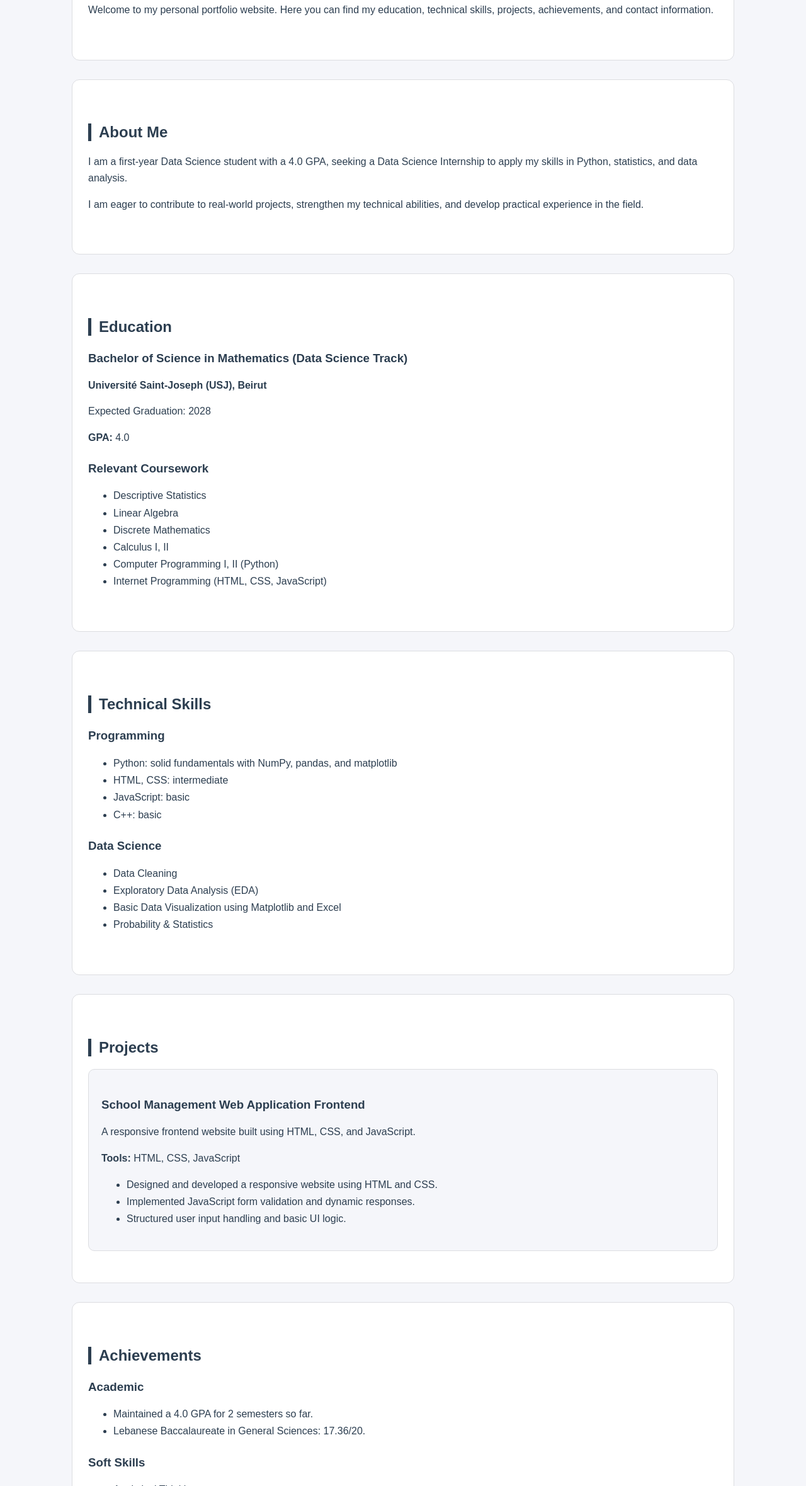
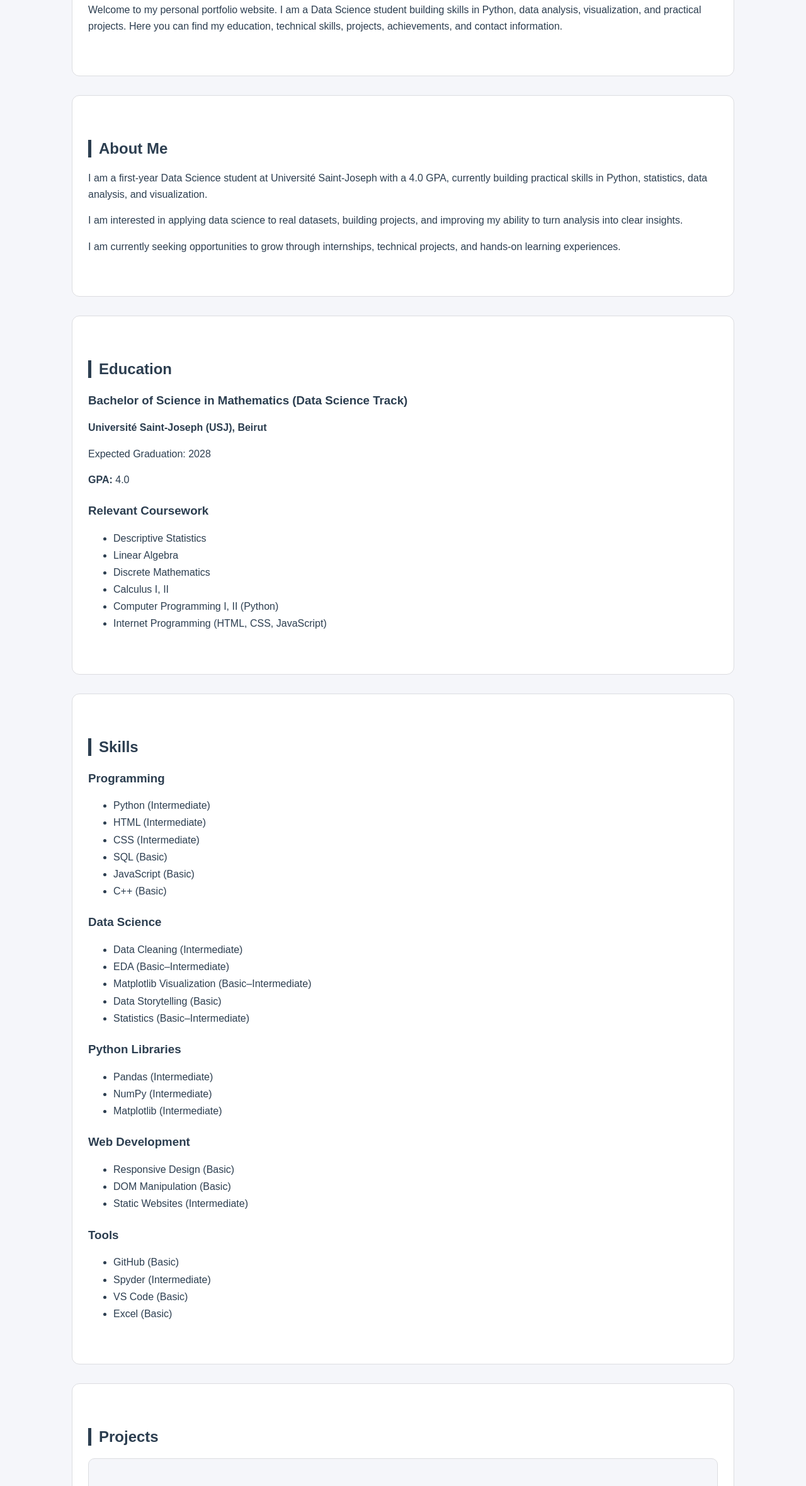
Before and after one commit to hafezomar/hafezomar.github.io, a plain HTML site: page index.html in a window 1280 px wide. Shown: the part 441-2800 px from the top of the page at 63% size. Drawn offline with Linux system fonts and the light colour scheme.

Commit message:
Updated the HTML file adding my new project mainly.

```diff
--- a/index.html
+++ b/index.html
@@ -2,7 +2,7 @@
 <html lang="en">
 <head>
     <meta charset="utf-8">
-    <meta name="keywords" content="Omar Hafez CV">
+    <meta name="keywords" content="Omar Hafez CV, Data Science, Portfolio">
     <meta name="author" content="Omar HAFEZ">
     <meta name="viewport" content="width=device-width, initial-scale=1.0">
     <title>Omar Hafez CV</title>
@@ -15,7 +15,7 @@
         <div id="header">
             <div class="header-text">
                 <h1 class="title">Omar HAFEZ</h1>
-            <h2 class="title">Data Science Intern</h2>
+                <h2 class="title">Data Science Student</h2>
                 <p>
                     First-year Data Science student at Université Saint-Joseph with a 4.0 GPA,
                     focused on Python, statistics, data analysis, and practical projects.
@@ -24,7 +24,7 @@
                 <button id="theme-toggle">Dark Mode</button>
             </div>
 
-        <div class="profile-placeholder">OH</div> <!-- I need to take a professional image ASAP to replace this lol -->
+            <img src="assets/OH.jpg" alt="Omar Hafez profile picture" class="profile-img">
         </div>
     </header>
 
@@ -47,20 +47,28 @@
         <section id="home">
             <h2>Home</h2>
             <p>
-                Welcome to my personal portfolio website. Here you can find my education,
+                Welcome to my personal portfolio website. I am a Data Science student building skills in Python,
+                data analysis, visualization, and practical projects. Here you can find my education,
                 technical skills, projects, achievements, and contact information.
             </p>
         </section>
 
         <section id="about">
             <h2>About Me</h2>
+
             <p>
-                I am a first-year Data Science student with a 4.0 GPA, seeking a Data Science
-                Internship to apply my skills in Python, statistics, and data analysis.
+                I am a first-year Data Science student at Université Saint-Joseph with a 4.0 GPA,
+                currently building practical skills in Python, statistics, data analysis, and visualization.
             </p>
+
             <p>
-                I am eager to contribute to real-world projects, strengthen my technical abilities,
-                and develop practical experience in the field.
+                I am interested in applying data science to real datasets, building projects, and improving
+                my ability to turn analysis into clear insights.
+            </p>
+
+            <p>
+                I am currently seeking opportunities to grow through internships, technical projects, and
+                hands-on learning experiences.
             </p>
         </section>
 
@@ -84,38 +92,103 @@
         </section>
 
         <section id="skills">
-            <h2>Technical Skills</h2>
+            <h2>Skills</h2>
 
+            <div class="skills-container">
+
+                <div class="skill-card">
                     <h3>Programming</h3>
                     <ul>
-                <li>Python: solid fundamentals with NumPy, pandas, and matplotlib</li>
-                <li>HTML, CSS: intermediate</li>
-                <li>JavaScript: basic</li>
-                <li>C++: basic</li>
+                        <li>Python (Intermediate)</li>
+                        <li>HTML (Intermediate)</li>
+                        <li>CSS (Intermediate)</li>
+                        <li>SQL (Basic)</li>
+                        <li>JavaScript (Basic)</li>
+                        <li>C++ (Basic)</li>
                     </ul>
+                </div>
 
+                <div class="skill-card">
                     <h3>Data Science</h3>
                     <ul>
-                <li>Data Cleaning</li>
-                <li>Exploratory Data Analysis (EDA)</li>
-                <li>Basic Data Visualization using Matplotlib and Excel</li>
-                <li>Probability & Statistics</li>
+                        <li>Data Cleaning (Intermediate)</li>
+                        <li>EDA (Basic–Intermediate)</li>
+                        <li>Matplotlib Visualization (Basic–Intermediate)</li>
+                        <li>Data Storytelling (Basic)</li>
+                        <li>Statistics (Basic–Intermediate)</li>
                     </ul>
+                </div>
+
+                <div class="skill-card">
+                    <h3>Python Libraries</h3>
+                    <ul>
+                        <li>Pandas (Intermediate)</li>
+                        <li>NumPy (Intermediate)</li>
+                        <li>Matplotlib (Intermediate)</li>
+                    </ul>
+                </div>
+
+                <div class="skill-card">
+                    <h3>Web Development</h3>
+                    <ul>
+                        <li>Responsive Design (Basic)</li>
+                        <li>DOM Manipulation (Basic)</li>
+                        <li>Static Websites (Intermediate)</li>
+                    </ul>
+                </div>
+
+                <div class="skill-card">
+                    <h3>Tools</h3>
+                    <ul>
+                        <li>GitHub (Basic)</li>
+                        <li>Spyder (Intermediate)</li>
+                        <li>VS Code (Basic)</li>
+                        <li>Excel (Basic)</li>
+                    </ul>
+                </div>
+
+            </div>
         </section>
 
         <section id="projects">
             <h2>Projects</h2>
 
             <div class="project-card">
-                <h3>School Management Web Application Frontend</h3>
+                <h3>Video Game Sales EDA</h3>
                 <p>
-                    A responsive frontend website built using HTML, CSS, and JavaScript.
+                    My first exploratory data analysis project using Python, Pandas, NumPy, and Matplotlib.
+                    I analyzed a Kaggle video game sales dataset with around 16,600 rows to explore sales
+                    patterns by platform, genre, publisher, release year, and region.
                 </p>
+
+                <p><strong>Tools:</strong> Python, Pandas, NumPy, Matplotlib</p>
+
+                <ul>
+                    <li>Loaded, inspected, and cleaned a real-world video game sales dataset.</li>
+                    <li>Handled missing publisher values and avoided misleading year imputation.</li>
+                    <li>Created groupby summaries to analyze platforms, genres, publishers, and regional sales.</li>
+                    <li>Built Matplotlib visualizations and wrote project conclusions and limitations.</li>
+                </ul>
+
+                <a href="https://github.com/hafezomar/video-game-sales-eda" target="_blank" class="project-link">
+                    View Project
+                </a>
+            </div>
+
+            <div class="project-card">
+                <h3>Vertex School Website</h3>
+                <p>
+                    A static frontend website for a fictional school, built as an academic group project.
+                    I was mainly responsible for the website structure, styling, and JavaScript interaction.
+                </p>
+
                 <p><strong>Tools:</strong> HTML, CSS, JavaScript</p>
+
                 <ul>
-                    <li>Designed and developed a responsive website using HTML and CSS.</li>
-                    <li>Implemented JavaScript form validation and dynamic responses.</li>
-                    <li>Structured user input handling and basic UI logic.</li>
+                    <li>Led the HTML, CSS, and JavaScript implementation.</li>
+                    <li>Built a multi-section website with navigation, gallery, contact section, and social links.</li>
+                    <li>Used CSS styling, hover effects, and responsive layout rules.</li>
+                    <li>Implemented basic JavaScript interaction for form feedback.</li>
                 </ul>
             </div>
         </section>
@@ -153,8 +226,10 @@
             <p><strong>Email:</strong> <a href="mailto:omarhafezcoc@gmail.com">omarhafezcoc@gmail.com</a></p>
             <p><strong>Phone:</strong> <a href="tel:+96181170937">+961 81 170 937</a></p>
             <p><strong>GitHub:</strong> <a href="https://github.com/hafezomar" target="_blank">github.com/hafezomar</a></p>
+            <p><strong>LinkedIn:</strong> <a href="https://www.linkedin.com/in/omar-hafez-6aa859412" target="_blank">linkedin.com/in/omar-hafez</a></p>
         </section>
     </main>
+
     <footer>
         <p>&copy; 2026 Omar Hafez. All rights reserved.</p>
     </footer>
```
Lines whose indentation alone changed are shown as unchanged.
